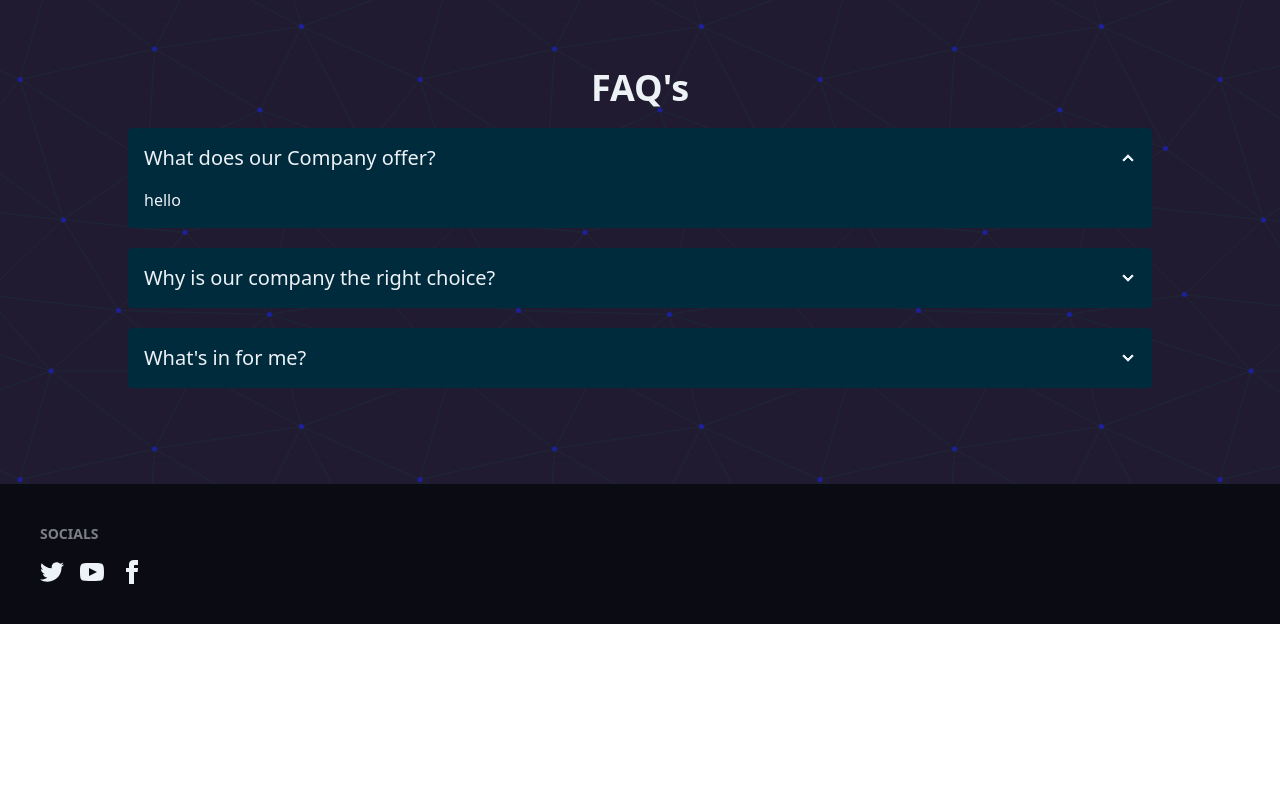
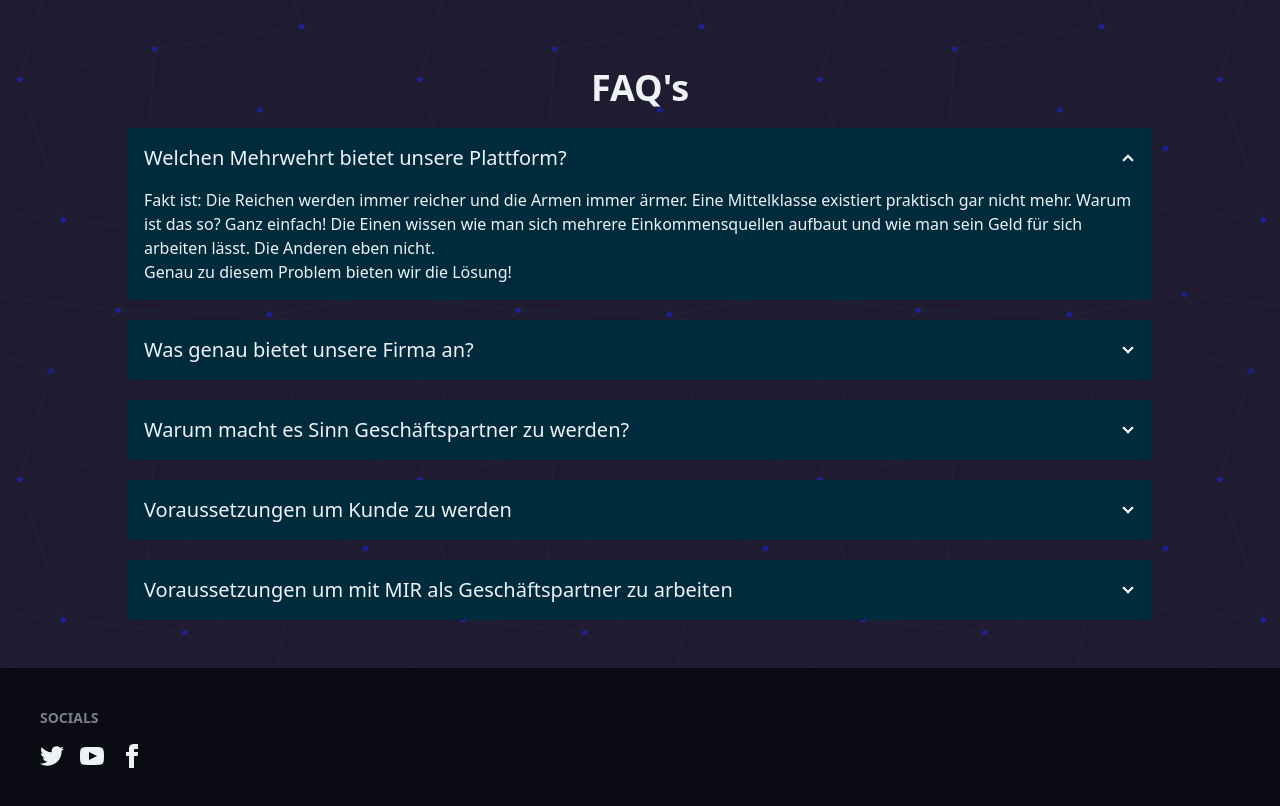
Before and after one commit to 5xDiego/wsite01, a React (Vite) app: page / in a window 1280 px wide. Shown: the part 1420-2226 px from the top of the page. Before the commit the page ends 2044 px from the top, so only its background shows below. Built offline with nearby package versions, Linux system fonts and the light colour scheme.

Commit message:
added content for faq

```diff
--- a/src/components/FAQ.jsx
+++ b/src/components/FAQ.jsx
@@ -5,29 +5,99 @@ export default function FAQ() {
         <h1 className="text-4xl text-neutral-content font-bold"> FAQ's </h1>
         <div className="collapse collapse-arrow bg-info-content mt-5">
           <input type="radio" name="my-accordion-2" defaultChecked="true" />
-          <div className="collapse-title text-xl text-neutral-content font-medium">
-            What does our Company offer?
+          <div className="collapse-title text-xl font-medium text-neutral-content">
+            Welchen Mehrwehrt bietet unsere Plattform?
           </div>
           <div className="collapse-content">
-            <p className="text-neutral-content">hello</p>
+            <p className="text-neutral-content">
+              Fakt ist: Die Reichen werden immer reicher und die Armen immer
+              ärmer. Eine Mittelklasse existiert praktisch gar nicht mehr. Warum
+              ist das so? Ganz einfach! Die Einen wissen wie man sich mehrere
+              Einkommensquellen aufbaut und wie man sein Geld für sich arbeiten
+              lässt. Die Anderen eben nicht.
+            </p>
+            <p className="text-neutral-content">
+              Genau zu diesem Problem bieten wir die Lösung!
+            </p>
+          </div>
+        </div>
+        <div className="collapse collapse-arrow bg-info-content mt-5">
+          <input type="radio" name="my-accordion-2"/>
+          <div className="collapse-title text-xl text-neutral-content font-medium">
+            Was genau bietet unsere Firma an?
+          </div>
+          <div className="collapse-content">
+            <p className="text-neutral-content">
+              Die Unternehmung mit welcher ich Arbeite, bietet Dienstleistungen
+              an, welche ihren Kunden helfen besser mit ihren Finanzen
+              umzugehen, ihr Geld für sich arbeiten zu lassen und günstiger
+              reisen zu gehen.
+            </p>
+            <p className="text-neutral-content">
+              Es besteht des Weiteren die Möglichkeit als Geschäftspartner
+              ebenfalls Cashflow zu generieren.
+            </p>
           </div>
         </div>
         <div className="collapse collapse-arrow bg-info-content mt-5">
           <input type="radio" name="my-accordion-2" />
           <div className="collapse-title text-xl font-medium text-neutral-content">
-            Why is our company the right choice?
+            Warum macht es Sinn Geschäftspartner zu werden?
           </div>
           <div className="collapse-content">
-            <p className="text-neutral-content">hello</p>
+            <p className="text-neutral-content">
+              Ganz einfach, weil du dir durch dieses Business-Modell ein
+              sogenanntes "passives Einkommen" aufbauen kannst.
+            </p>
+            <br></br>
+            <div className="flex w-full h-auto flex-col lg:flex-row">
+              <div className="grid h-auto w-full lg:w-1/2  card bg-neutral rounded-box place-items-left p-2">
+                <h3 className="text-neutral-content font-semibold text-lg">Aktives Einkommen</h3>
+                <p className="text-neutral-content"> - Wenn du arbeitest, verdienst du Geld, wenn nicht, dann nicht.</p>
+                <p className="text-neutral-content"> - Dein Einkommen ist von deiner Leistung abhängig. </p>
+                <p className="text-neutral-content"> - Dein Einkommen ist von der Zeit, welche du investierst abhängig. </p>
+              </div>
+              <div className="divider lg:divider-horizontal divider-vertical text-neutral-content">
+                VS
+              </div>
+              <div className="grid h-auto w-full lg:w-1/2 card bg-neutral rounded-box place-items-left p-2">
+                <h3 className="text-neutral-content font-semibold text-lg">Passives Einkommen</h3>
+                <p className="text-neutral-content"> - Wenn du dir ein Mal ein Business aufgebaut hast, welches passives Einkommen generiert, dann verdienst du Geld, auch wenn du keine Zeit mehr investierst. </p>
+                <p className="text-neutral-content"> - Dein Einkommen ist weder von deiner Zeit, noch von deiner Leistung abhängig. </p>
+              </div>
+            </div>
           </div>
         </div>
-        <div className="collapse collapse-arrow bg-info-content mt-5 mb-12">
+        <div className="collapse collapse-arrow bg-info-content mt-5">
           <input type="radio" name="my-accordion-2" />
           <div className="collapse-title text-xl font-medium text-neutral-content">
-            What's in for me?
+            Voraussetzungen um Kunde zu werden
           </div>
           <div className="collapse-content">
-            <p className="text-neutral-content">hello</p>
+            <p className="text-neutral-content"> - mindestens 18 Jahre alt</p>
+            <p className="text-neutral-content">
+              {" "}
+              - Bereitschaft Geld zu investieren{" "}
+            </p>
+          </div>
+        </div>
+        <div className="collapse collapse-arrow bg-info-content mt-5">
+          <input type="radio" name="my-accordion-2" />
+          <div className="collapse-title text-xl font-medium text-neutral-content">
+            Voraussetzungen um mit MIR als Geschäftspartner zu arbeiten
+          </div>
+          <div className="collapse-content">
+            <p className="text-neutral-content"> - mindestens 18 Jahre alt</p>
+            <p className="text-neutral-content">
+              {" "}
+              - Bereitschaft Geld zu investieren{" "}
+            </p>
+            <p className="text-neutral-content">
+              {" "}
+              - Bereitschaft mindestens zehn bis fünfzehn Stunden pro Woche,
+              über mindestens sechs Monate zu investieren
+            </p>
+            <p className="text-neutral-content"> - Lernbereitschaft</p>
           </div>
         </div>
       </div>
```
